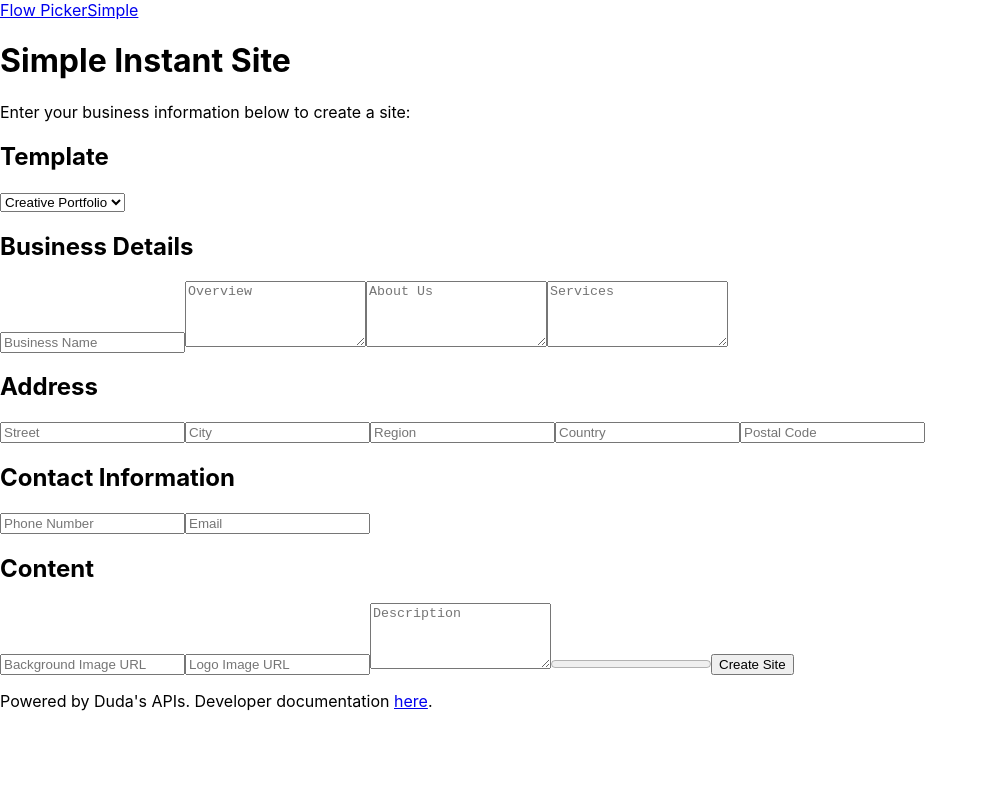
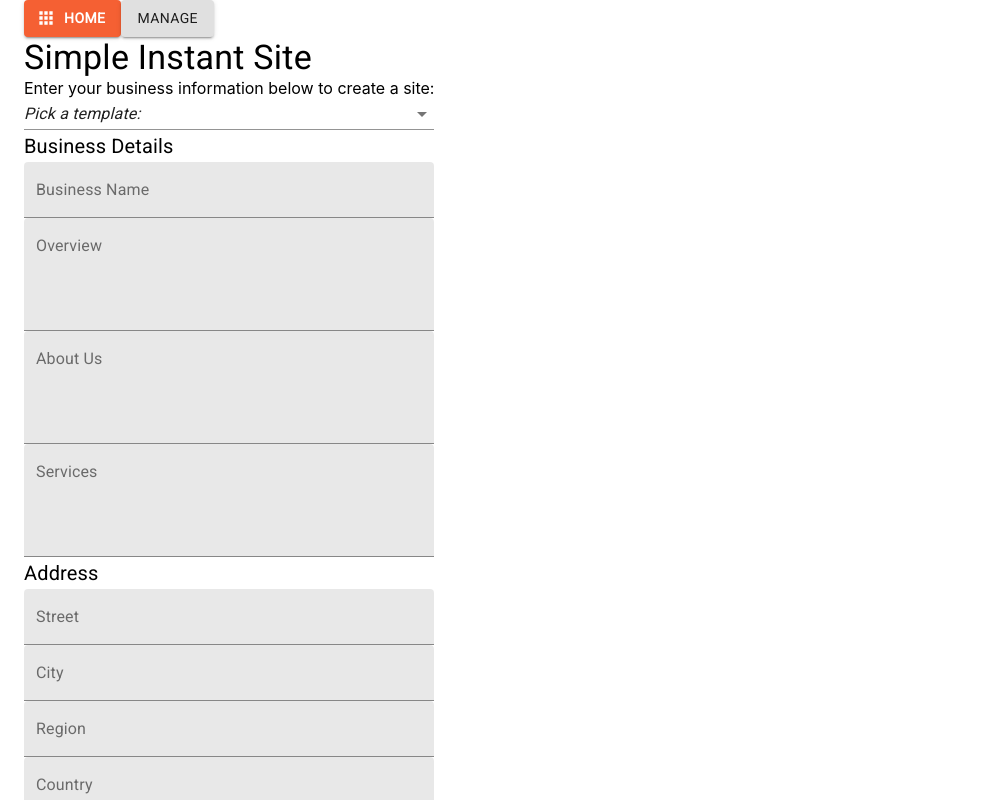
Before and after one commit to DudaDev/duda-instant-site-demo, a React (Create React App) app in the folder frontend/: page /simple in a window 1280 px wide. Shown: the top 800 px of the page, without its empty margins (0-988 px from the left). Built offline with nearby package versions, Linux system fonts and the light colour scheme.

Commit message:
Start building UI using material ui

```diff
--- a/frontend/package.json
+++ b/frontend/package.json
@@ -3,9 +3,12 @@
   "version": "0.1.0",
   "private": true,
   "dependencies": {
+    "@material-ui/core": "^4.11.3",
+    "@material-ui/icons": "^4.11.2",
     "@testing-library/jest-dom": "^5.11.9",
     "@testing-library/react": "^11.2.5",
     "@testing-library/user-event": "^12.8.1",
+    "fontsource-roboto": "^4.0.0",
     "node-fetch": "^2.6.1",
     "react": "^17.0.1",
     "react-dom": "^17.0.1",
--- /dev/null
+++ b/frontend/src/App.css
@@ -0,0 +1,3 @@
+a {
+    text-decoration: none;
+}
--- a/frontend/src/App.jsx
+++ b/frontend/src/App.jsx
@@ -4,11 +4,17 @@ import Navigation from './Components/Navigation'
 import FlowSelectionGrid from './Components/Grid/FlowSelectionGrid'
 import ScrollToTop from './Utilities/ScrollToTop'
 import Footer from './Components/Footer'
+import './App.css'
+import { ThemeProvider,
+        createMuiTheme } from "@material-ui/core/styles";
+import { Container } from "@material-ui/core";
 
 function App() {
   return (
     <>
+      <ThemeProvider theme={theme}>
         <Router>
+          <Container>
             <ScrollToTop />
             <Navigation />
             <Switch>
@@ -16,9 +22,19 @@ function App() {
               <Route path="/simple" exact component={() => <SimpleInstantSiteFlow />} />
             </Switch>
             <Footer />
+          </Container>
         </Router>
+      </ThemeProvider>
     </>
   );
 }
 
+const theme = createMuiTheme({
+  palette: {
+    primary: {
+      main: '#f56033'
+    }
+  }
+})
+
 export default App;
--- a/frontend/src/Components/Flows/SimpleInstantSiteFlow.jsx
+++ b/frontend/src/Components/Flows/SimpleInstantSiteFlow.jsx
@@ -1,4 +1,15 @@
 import Duda from '../../Utilities/Duda'
+import 'fontsource-roboto'
+import Typography from '@material-ui/core/Typography'
+const { FormControl,
+        TextField,
+        Button,
+        Select,
+        MenuItem,
+        LinearProgress,
+        Grid
+} = require('@material-ui/core/')
+const { makeStyles, ThemeProvider } = require('@material-ui/core/styles')
 
 function SimpleInstantSiteFlow() {
   // Duda.createSite('1026287')
@@ -17,42 +28,51 @@ function SimpleInstantSiteFlow() {
   //     console.log(`Error creating site!: ${error.message}`)
   //   })
   return (
-      <div className='container instantSiteForm'>
-        <h1>Simple Instant Site</h1>
-        <p>Enter your business information below to create a site:</p>
-        <div id="instantSite" action="#">
-            <h2>Template</h2>
-            <select class="block" name="templateId">
-            <option value="1013306">Creative Portfolio</option>
-            <option value="1008302">Ice Cream Shop</option>
-            <option value="1005052">Soap & Suds</option>
-            <option value="1002785">My Bicycle Blog</option>
-            </select>
-            <h2>Business Details</h2>
-            <input class="block" type="text" name="business_name" placeholder="Business Name"/>
-            <textarea class="block" type="text" rows="4" name="overview" placeholder="Overview"></textarea>
-            <textarea class="block" type="text" rows="4" name="aboutUs" placeholder="About Us"></textarea>
-            <textarea class="block" type="text" rows="4" name="services" placeholder="Services"></textarea>
-            <h2>Address</h2>
-            <input class="block" type="text" name="streetAddress" placeholder="Street"/>
-            <input class="inline" type="text" name="city" placeholder="City"/>
-            <input class="inline" type="text" name="region" placeholder="Region"/>
-            <input class="inline" type="text" name="country" placeholder="Country"/>
-            <input class="inline" type="text" name="postalCode" placeholder="Postal Code"/>
+    <Grid container>
+      <Grid item xs={12}>
+        <FormControl id="instantSite" action="#">
 
-            <h2>Contact Information</h2>
-            <input class="block" type="text" name="phoneNumber" placeholder="Phone Number"/>
-            <input class="block" type="text" name="email" placeholder="Email"/>
+          <Typography variant='h4'>Simple Instant Site</Typography>
+          <Typography variant='p'>Enter your business information below to create a site:</Typography>
 
-            <h2>Content</h2>
-            <input class="block" type="text" name="businessImage" placeholder="Background Image URL"/>
-            <input class="block" type="text" name="logoUrl" placeholder="Logo Image URL"/>
-            <textarea class="block" type="text" rows="4" name="business_description" placeholder="Description"></textarea>
-            <progress max="100" value="0"></progress>
-            <input class="block" type="submit" id="instantSiteSubmitButton" value="Create Site" />
+          <Select value={""} onChange={''} displayEmpty>
+            <MenuItem value="" name="templateId">
+              <em>Pick a template:</em>
+            </MenuItem>
+            <MenuItem value={1013306}>Creative Portfolio</MenuItem>
+            <MenuItem value={1008302}>Ice Cream Shop</MenuItem>
+            <MenuItem value={1005052}>Soap & Suds</MenuItem>
+            <MenuItem value={1002785}>My Bicycle Blog</MenuItem>
+          </Select>
 
-        </div>
-      </div>
+          <Typography variant='h6'>Business Details</Typography>
+          <TextField variant="filled" name="business_name" label="Business Name"/>
+          <TextField variant="filled" multiline rowsMax="4" rows="4" name="overview" label="Overview"/>
+          <TextField variant="filled" multiline rowsMax="4" rows="4" name="aboutUs" label="About Us"/>
+          <TextField variant="filled" multiline rowsMax="4" rows="4" name="services" label="Services"/>
+
+          <Typography variant='h6'>Address</Typography>
+          <TextField variant="filled" name="streetAddress" label="Street"/>
+          <TextField variant="filled" name="city" label="City"/>
+          <TextField variant="filled" name="region" label="Region"/>
+          <TextField variant="filled" name="country" label="Country"/>
+          <TextField variant="filled" name="postalCode" label="Postal Code"/>
+
+          <Typography variant='h6'>Contact Information</Typography>
+          <TextField variant="filled" name="phoneNumber" label="Phone Number" placeholder="(800) 867-5309"/>
+          <TextField variant="filled" name="email" label="Email" placeholder="sales@company.site"/>
+
+          <Typography variant='h6'>Content</Typography>
+          <TextField variant="filled" name="businessImage" label="Background Image URL" placeholder="https://files.host/background.jpg"/>
+          <TextField variant="filled" name="logoUrl" label="Logo Image URL" placeholder="https://files.host/files/logo.png"/>
+          <TextField variant="filled" multiline rowsMax="4" rows='4' name="business_description" label="Description"/>
+
+          <LinearProgress variant="determinate" value={50} />
+          <Button onClick={''} variant="contained" color="primary">Create Site</Button>
+
+        </FormControl>
+      </Grid>
+    </Grid>
   );
 }
 
--- a/frontend/src/Components/Grid/FlowSelectionGrid.jsx
+++ b/frontend/src/Components/Grid/FlowSelectionGrid.jsx
@@ -1,9 +1,31 @@
+import { Container, Grid } from "@material-ui/core";
 import FlowSelectionGridItem from "./FlowSelectionGridItem";
 
 function FlowSelectionGrid() {
   return (
     <>
-        <FlowSelectionGridItem/>
+        <Container>
+          <Grid container spacing={2} justify="center">
+            <Grid item xs={4}>
+              <FlowSelectionGridItem name='/simple'/>
+            </Grid>
+            <Grid item xs={4}>
+              <FlowSelectionGridItem name='/simple'/>
+            </Grid>
+            <Grid item xs={4}>
+              <FlowSelectionGridItem name='/simple'/>
+            </Grid>
+            <Grid item xs={4}>
+              <FlowSelectionGridItem name='/simple'/>
+            </Grid>
+            <Grid item xs={4}>
+              <FlowSelectionGridItem name='/simple'/>
+            </Grid>
+            <Grid item xs={4}>
+              <FlowSelectionGridItem name='/simple'/>
+            </Grid>
+          </Grid>
+        </Container>
     </>
   );
 }
--- a/frontend/src/Components/Grid/FlowSelectionGridItem.jsx
+++ b/frontend/src/Components/Grid/FlowSelectionGridItem.jsx
@@ -1,8 +1,14 @@
+import { Typography } from "@material-ui/core";
+import { Link, withRouter } from "react-router-dom";
+
 function FlowSelectionGridItem() {
     return (
-      <>
-          <div>selection item</div>
-      </>
+        <>
+            <Link to='/simple'>
+                <img src='/simplePreview.png' alt='Preview of Simple Flow' style={{width: '100%'}}/>
+                <Typography variant="h6">Simple Instant Site</Typography>
+            </Link>
+        </>
     );
   }
 
--- a/frontend/src/Components/Navigation.jsx
+++ b/frontend/src/Components/Navigation.jsx
@@ -1,14 +1,24 @@
 import { Link, withRouter } from "react-router-dom";
+import { Button, ButtonGroup } from '@material-ui/core';
+import AppsIcon from '@material-ui/icons/Apps';
 
 function Navigation() {
   return (
     <>
         <Link to="/">
-          Flow Picker
+          <Button variant="contained" color="primary" style={{
+            fontWeight: "bold"
+          }} startIcon={<AppsIcon/>}>
+            Home
+          </Button>
         </Link>
-        <Link to="/simple">
-          Simple
-        </Link>
+        <ButtonGroup>
+          <Link to="/manage">
+            <Button variant="contained" color="default">
+              Manage
+            </Button>
+          </Link>
+        </ButtonGroup>
 
     </>
   );
```
Also changed, not shown: frontend/public/simplePreview.png (added), 1 other file (tests, documents, lock files or other folders). Lines whose indentation alone changed are shown as unchanged.
